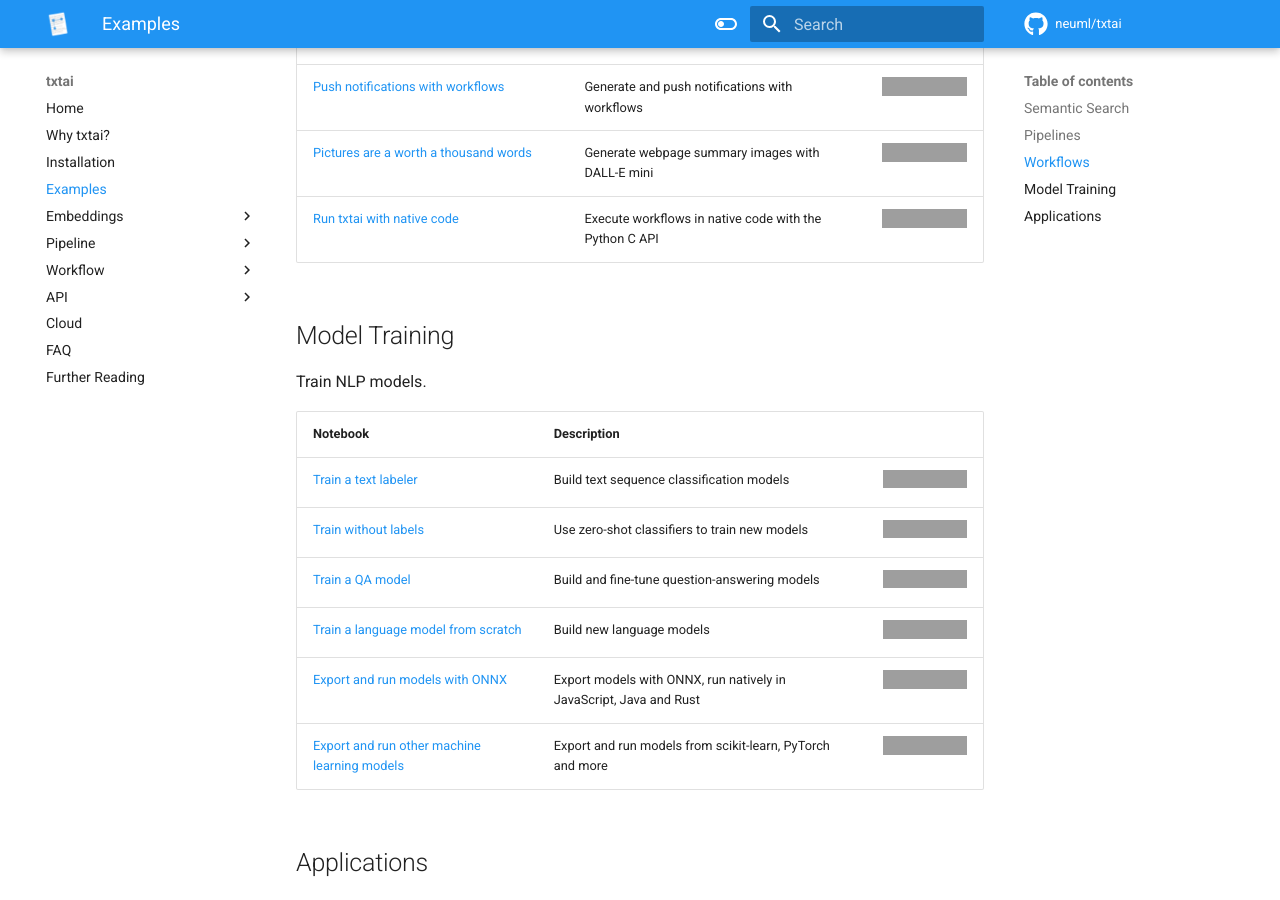
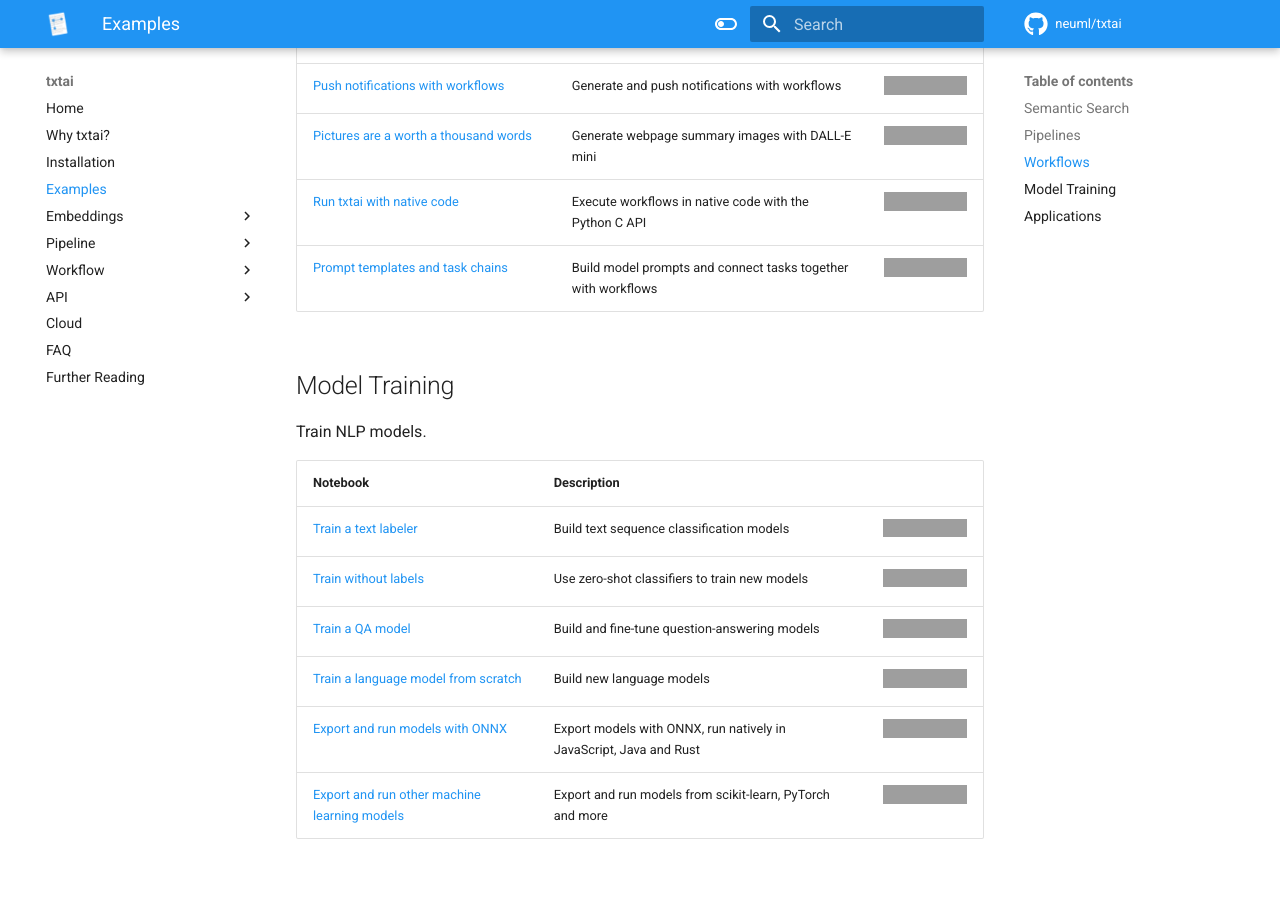
Before and after one commit to neuml/txtai, an MkDocs documentation site: the page built from docs/examples.md, in a window 1280 px wide and 900 px high, scrolled down 3091 px. Built offline with MkDocs 1.6.1 and Material for MkDocs 9.7.7, drawn with Linux system fonts in a browser that asks for light colours; comment, search, counter and statistics services are not loaded; grey boxes are pictures that could not be loaded.

Commit message:
Add prompt template and task chaining example notebook, closes #451

```diff
--- a/docs/examples.md
+++ b/docs/examples.md
@@ -62,6 +62,7 @@
 | [Push notifications with workflows](https://github.com/neuml/txtai/blob/master/examples/28_Push_notifications_with_workflows.ipynb) | Generate and push notifications with workflows | [![Open In Colab](https://colab.research.google.com/assets/colab-badge.svg)](https://colab.research.google.com/github/neuml/txtai/blob/master/examples/28_Push_notifications_with_workflows.ipynb) |
 | [Pictures are a worth a thousand words](https://github.com/neuml/txtai/blob/master/examples/35_Pictures_are_worth_a_thousand_words.ipynb) | Generate webpage summary images with DALL-E mini | [![Open In Colab](https://colab.research.google.com/assets/colab-badge.svg)](https://colab.research.google.com/github/neuml/txtai/blob/master/examples/35_Pictures_are_worth_a_thousand_words.ipynb) |
 | [Run txtai with native code](https://github.com/neuml/txtai/blob/master/examples/36_Run_txtai_in_native_code.ipynb) | Execute workflows in native code with the Python C API | [![Open In Colab](https://colab.research.google.com/assets/colab-badge.svg)](https://colab.research.google.com/github/neuml/txtai/blob/master/examples/36_Run_txtai_in_native_code.ipynb) |
+| [Prompt templates and task chains](https://github.com/neuml/txtai/blob/master/examples/44_Prompt_templates_and_task_chains.ipynb) | Build model prompts and connect tasks together with workflows | [![Open In Colab](https://colab.research.google.com/assets/colab-badge.svg)](https://colab.research.google.com/github/neuml/txtai/blob/master/examples/44_Prompt_templates_and_task_chains.ipynb) |
 
 ## Model Training
 
```
Also changed, not shown: README.md (+1 -0 lines), 1 other file.
